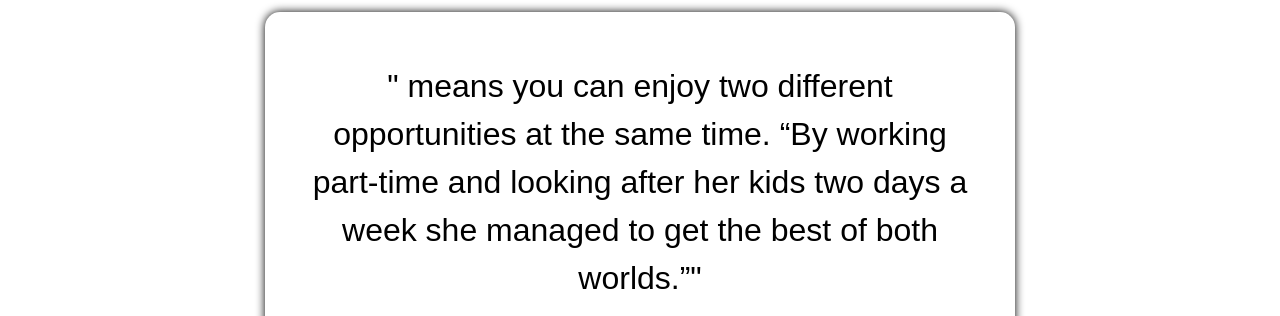
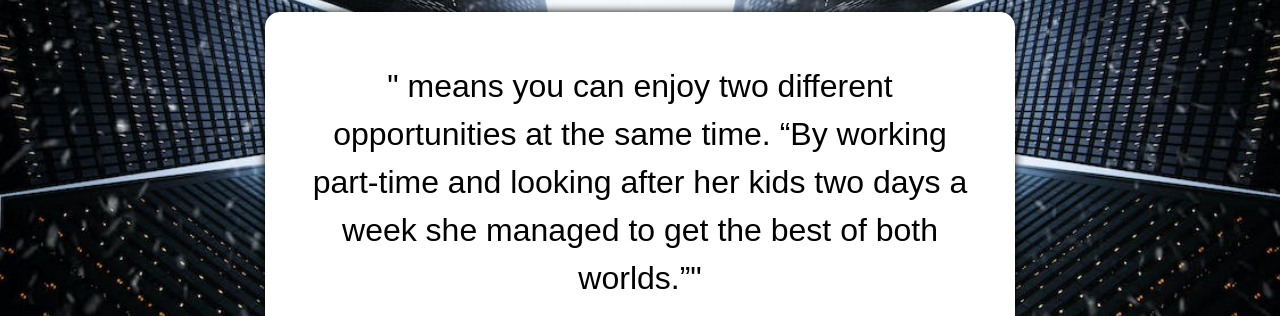
Before and after one commit to WalterCoder/idioms-in-english, a plain HTML site: page index.html in a window 1280 px wide. Shown: the part 255-571 px from the top of the page. Drawn offline with Linux system fonts and the light colour scheme.

Commit message:
Update idioms.css

```diff
--- a/idioms.css
+++ b/idioms.css
@@ -5,7 +5,7 @@
     font-family:fantasy;
 }
 body{
-    background: url(img/background5.jpeg) no-repeat center center/ cover;
+    background: url(idiomsimg/background5.jpeg) no-repeat center center/ cover;
 
     display:flex;
     justify-content:center;
```
